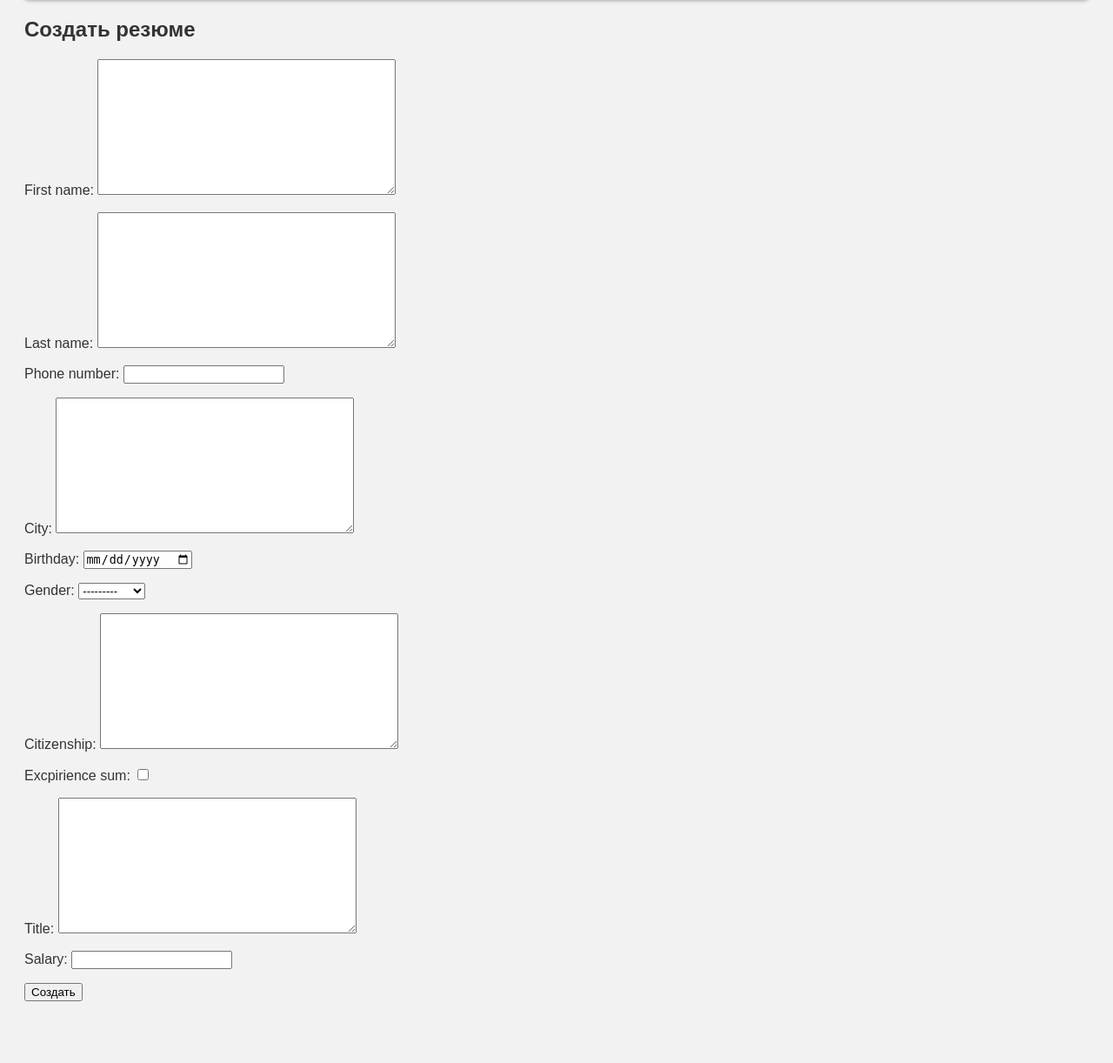
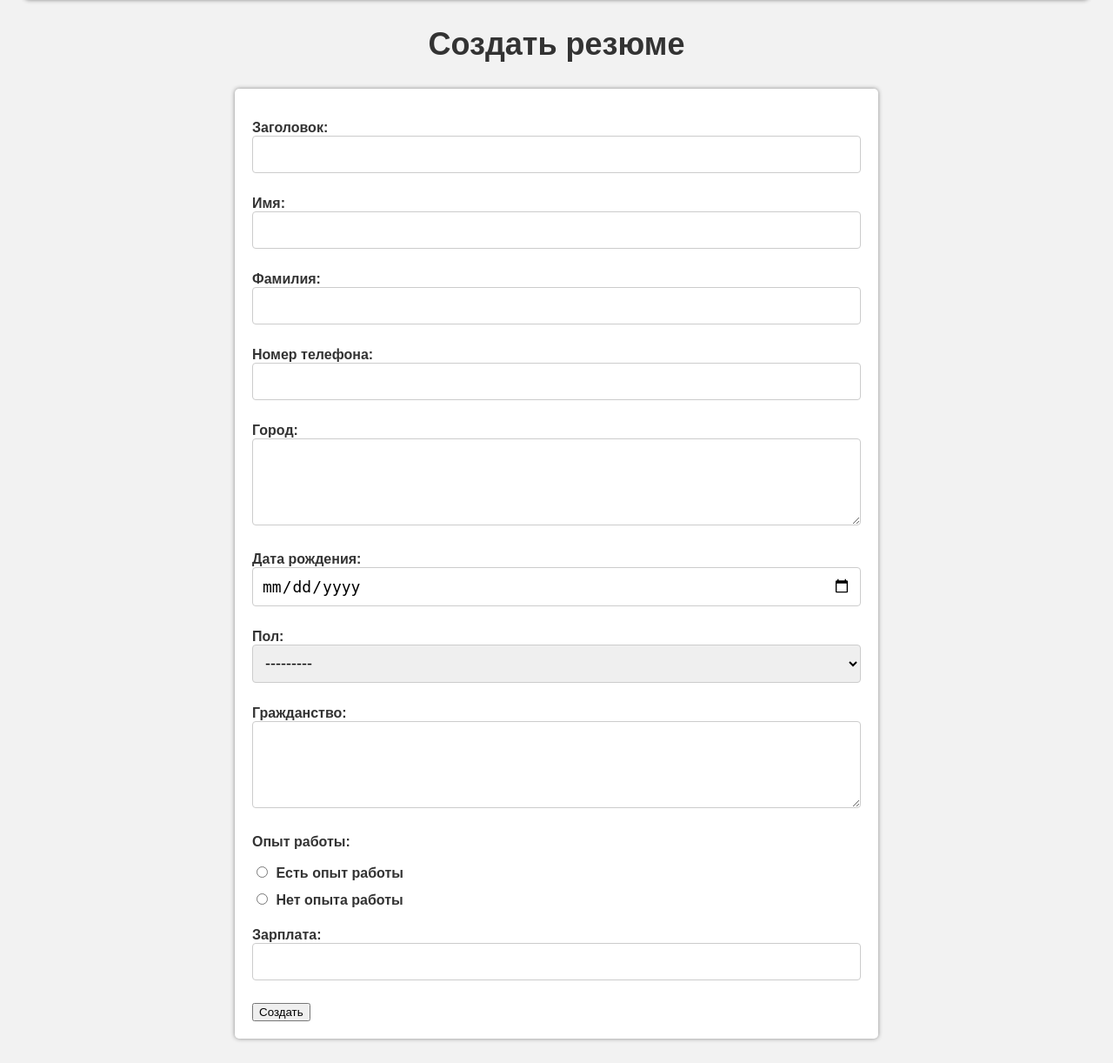
Before and after one commit to kotorkovsciy/scbchallenge2023, a Django app: page /create-resume/ in a window 1280 px wide. Shown: the part 76-1298 px from the top of the page at 87% size. Before the commit the page ends 1227 px from the top, so only its background shows below. Run offline with Django 4.2, Linux system fonts and the light colour scheme; the visitor is signed in with stand-in values (Sample User, id 1); parts of the project's set-up code (start-up, migrations or seed data) failed here and were passed over.

Commit message:
feat(create_resume): Updated form create_resume

```diff
--- a/jobportal/forms.py
+++ b/jobportal/forms.py
@@ -3,7 +3,7 @@ from django.contrib.auth.forms import AuthenticationForm
 from django.contrib.auth.forms import UserCreationForm
 from django.contrib.auth.models import User
 from django.forms import DateInput
-
+from django.core.validators import RegexValidator
 from .models import Vacancy, ResumeUser
 
 
@@ -27,9 +27,42 @@ class VacancyForm(forms.ModelForm):
         widgets = {"deadline": DateInput(attrs={"type": "date"})}
 
 class ResumeForm(forms.ModelForm):
+    EXPERIENCE_CHOICES = (
+        (True, "Есть опыт работы"),
+        (False, "Нет опыта работы"),
+    )
+
+    phone_regex = RegexValidator(
+        regex=r'^\+?1?\d{9,15}$',
+        message="Номер телефона должен быть в формате: '+999999999'. Допустимая длина составляет от 9 до 15 цифр."
+    )
+    phone_number = forms.CharField(
+        widget=forms.TextInput(attrs={'type': 'tel'}),
+        validators=[phone_regex],
+        label="Номер телефона"
+    )
+    excpirience_sum = forms.ChoiceField(choices=EXPERIENCE_CHOICES, widget=forms.RadioSelect(attrs={'class': 'experience-field'}), label="Опыт работы")
 
     class Meta:
         model = ResumeUser
         phone_number = forms.CharField(widget=forms.TextInput(attrs={'type': 'tel'}))
-        fields = ["first_name", "last_name", "phone_number", "city", "birthday", "gender", "citizenship", "excpirience_sum", "title", "salary"]
-        widgets = {"birthday": DateInput(attrs={"type": "date"}), "phone_number": DateInput(attrs={"type": "tel"})}
+        fields = ["title", "first_name", "last_name", "phone_number", "city", "birthday", "gender", "citizenship", "excpirience_sum", "salary"]
+        widgets = {
+            "birthday": DateInput(attrs={"type": "date"}),
+            "phone_number": DateInput(attrs={"type": "tel"}),
+            "title": forms.TextInput(attrs={"type": "text"}),
+            "first_name": forms.TextInput(attrs={"type": "text"}),
+            "last_name": forms.TextInput(attrs={"type": "text"}),
+        }
+        labels = {
+            "title": "Заголовок",
+            "first_name": "Имя",
+            "last_name": "Фамилия",
+            "phone_number": "Номер телефона",
+            "city": "Город",
+            "birthday": "Дата рождения",
+            "gender": "Пол",
+            "citizenship": "Гражданство",
+            "excpirience_sum": "Опыт работы",
+            "salary": "Зарплата"
+        }
--- /dev/null
+++ b/static/create_resume.css
@@ -0,0 +1,75 @@
+body {
+    background-color: #f2f2f2;
+    font-family: Arial, sans-serif;
+    padding: 20px;
+    color: #333;
+}
+
+h2 {
+    text-align: center;
+    font-size: 36px;
+    margin-bottom: 30px;
+    color: #333;
+}
+
+form {
+    background-color: #fff;
+    border-radius: 5px;
+    padding: 20px;
+    box-shadow: 0px 0px 5px #888;
+    max-width: 700px;
+    margin: 0 auto;
+}
+
+label {
+    font-weight: bold;
+}
+
+textarea,
+input[type="text"],
+input[type="tel"],
+input[type="date"],
+select,
+input[type="number"] {
+    width: 100%;
+    padding: 10px;
+    border: 1px solid #ccc;
+    border-radius: 4px;
+    box-sizing: border-box;
+    font-size: 18px;
+    margin-bottom: 10px;
+}
+
+textarea {
+    height: 100px;
+}
+
+input[type="submit"] {
+    padding: 10px 20px;
+    background-color: #333;
+    color: #fff;
+    border: none;
+    border-radius: 5px;
+    font-size: 18px;
+    cursor: pointer;
+    transition: background-color 0.3s ease;
+    margin-top: 20px;
+}
+
+input[type="submit"]:hover {
+    background-color: #666;
+}
+
+.experience-field {
+    margin-bottom: 10px;
+}
+
+.experience-field label {
+    display: block;
+    font-weight: bold;
+    margin-bottom: 5px;
+}
+
+.experience-field label input[type="radio"] {
+    margin-right: 5px;
+}
--- a/templates/create_resume.html
+++ b/templates/create_resume.html
@@ -1,4 +1,9 @@
 {% extends 'base.html' %}
+{% load static %}
+
+{% block head %}
+    <link rel="stylesheet" type="text/css" href="{% static 'create_resume.css' %}">
+{% endblock %}
 
 {% block content %}
   <h2>Создать резюме</h2>
```
